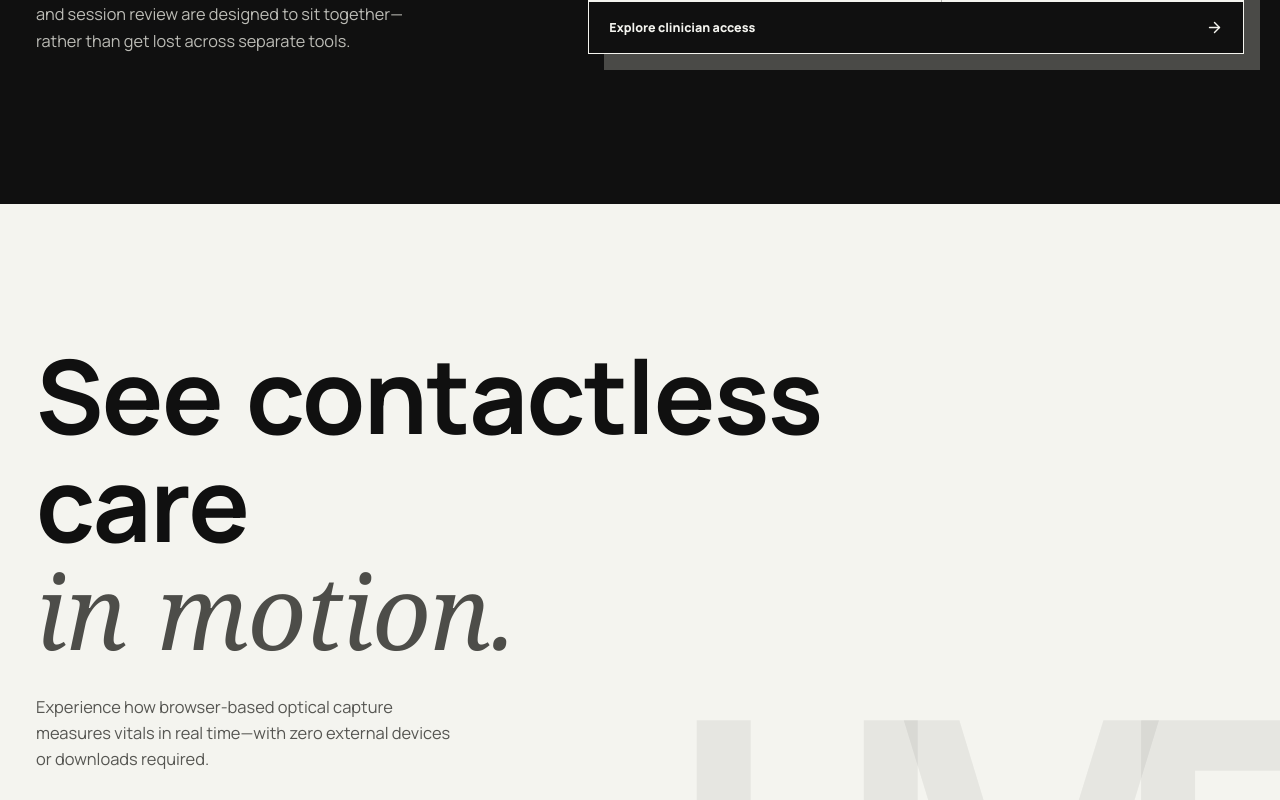
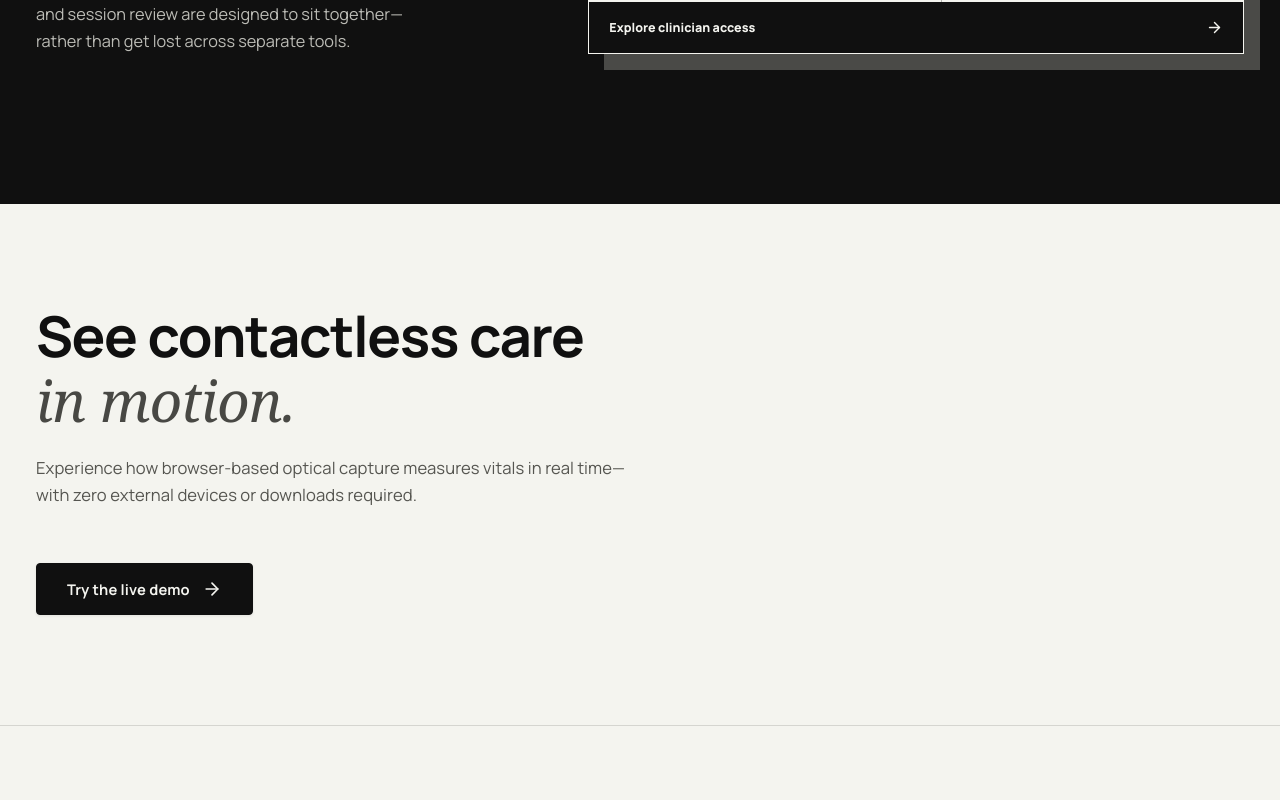
Before and after one commit to Scydarius/pulsewindowtelehealth, a React (Vite) app: page / in a window 1280 px wide. Shown: the part 4880-5680 px from the top of the page. Built offline with nearby package versions, Linux system fonts and the light colour scheme; no server answers.

Commit message:
fix: resolve background watermark clipping and text cutoff in live demo section

```diff
--- a/src/styles/public-future.css
+++ b/src/styles/public-future.css
@@ -313,9 +313,122 @@ main.home-v6{background:#f4f4ef!important;color:#101010!important}.home-v6 .publ
   display: none !important;
 }
 .technology-page .technology-hero:after,
-.v12-technology-hero:after {
+.v12-technology-hero:after,
+.ventricura-public .v6-demo:after,
+.home-v6 .v6-demo:after {
   display: none !important;
   content: none !important;
+}
+/* Clean, readable live demo section */
+.ventricura-public .v6-demo,
+.home-v6 .v6-demo {
+  position: relative !important;
+  width: 100% !important;
+  max-width: 100% !important;
+  min-height: auto !important;
+  margin: 0 !important;
+  padding: 100px max(36px, calc((100vw - 1440px) / 2)) 110px !important;
+  box-sizing: border-box !important;
+  background: #f4f4ef !important;
+  color: #101010 !important;
+  overflow: visible !important;
+  display: flex !important;
+  flex-direction: column !important;
+  align-items: flex-start !important;
+}
+.ventricura-public .v6-demo h2,
+.home-v6 .v6-demo h2 {
+  max-width: 820px !important;
+  margin: 0 0 20px 0 !important;
+  font-size: clamp(2.4rem, 4.4vw, 4rem) !important;
+  font-weight: 700 !important;
+  line-height: 1.15 !important;
+  letter-spacing: -0.025em !important;
+  word-spacing: 0.02em !important;
+  color: #101010 !important;
+  overflow-wrap: break-word !important;
+  word-break: normal !important;
+}
+.ventricura-public .v6-demo h2 em,
+.home-v6 .v6-demo h2 em {
+  font-family: Georgia, 'Times New Roman', serif !important;
+  font-style: italic !important;
+  font-weight: 400 !important;
+  color: #484844 !important;
+  letter-spacing: -0.015em !important;
+}
+.ventricura-public .v6-demo p,
+.home-v6 .v6-demo p {
+  max-width: 620px !important;
+  margin: 0 0 32px 0 !important;
+  font-size: clamp(1.02rem, 1.3vw, 1.15rem) !important;
+  line-height: 1.65 !important;
+  color: #555550 !important;
+  letter-spacing: 0.005em !important;
+}
+.ventricura-public .v6-demo a,
+.home-v6 .v6-demo a {
+  display: inline-flex !important;
+  align-items: center !important;
+  gap: 12px !important;
+  padding: 15px 30px !important;
+  background: #101010 !important;
+  color: #f4f4ef !important;
+  border: 1px solid #101010 !important;
+  border-radius: 4px !important;
+  font-size: 0.92rem !important;
+  font-weight: 650 !important;
+  letter-spacing: 0.01em !important;
+  text-decoration: none !important;
+  white-space: nowrap !important;
+  transition: background 0.2s ease, border-color 0.2s ease, transform 0.2s ease, box-shadow 0.2s ease !important;
+  box-shadow: 0 1px 3px rgba(0, 0, 0, 0.08) !important;
+}
+.ventricura-public .v6-demo a:hover,
+.home-v6 .v6-demo a:hover {
+  background: #2a2a2a !important;
+  border-color: #2a2a2a !important;
+  color: #ffffff !important;
+  transform: translateY(-1px) !important;
+  box-shadow: 0 4px 12px rgba(0, 0, 0, 0.12) !important;
+}
+@media(max-width: 900px) {
+  .ventricura-public .v6-demo,
+  .home-v6 .v6-demo {
+    padding: 72px 24px !important;
+  }
+  .ventricura-public .v6-demo h2,
+  .home-v6 .v6-demo h2 {
+    font-size: clamp(2rem, 5.5vw, 2.75rem) !important;
+    line-height: 1.2 !important;
+  }
+}
+@media(max-width: 620px) {
+  .ventricura-public .v6-demo,
+  .home-v6 .v6-demo {
+    padding: 56px 16px !important;
+  }
+  .ventricura-public .v6-demo h2,
+  .home-v6 .v6-demo h2 {
+    font-size: clamp(1.85rem, 8vw, 2.35rem) !important;
+    line-height: 1.22 !important;
+  }
+  .ventricura-public .v6-demo h2 br,
+  .home-v6 .v6-demo h2 br {
+    display: inline !important;
+    content: ' ' !important;
+  }
+  .ventricura-public .v6-demo p,
+  .home-v6 .v6-demo p {
+    font-size: 0.98rem !important;
+    margin-bottom: 26px !important;
+  }
+  .ventricura-public .v6-demo a,
+  .home-v6 .v6-demo a {
+    width: 100% !important;
+    justify-content: center !important;
+    box-sizing: border-box !important;
+  }
 }
 /* Clean, readable closing banner */
 .ventricura-public .v6-close,
```
